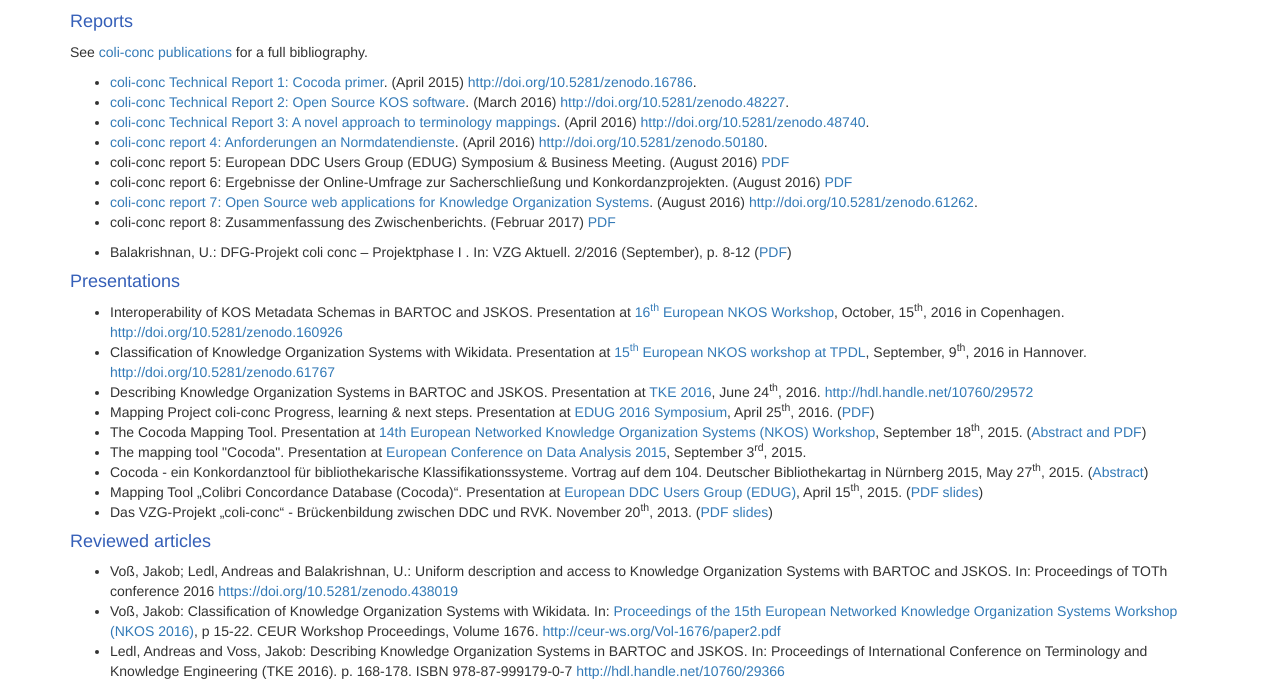
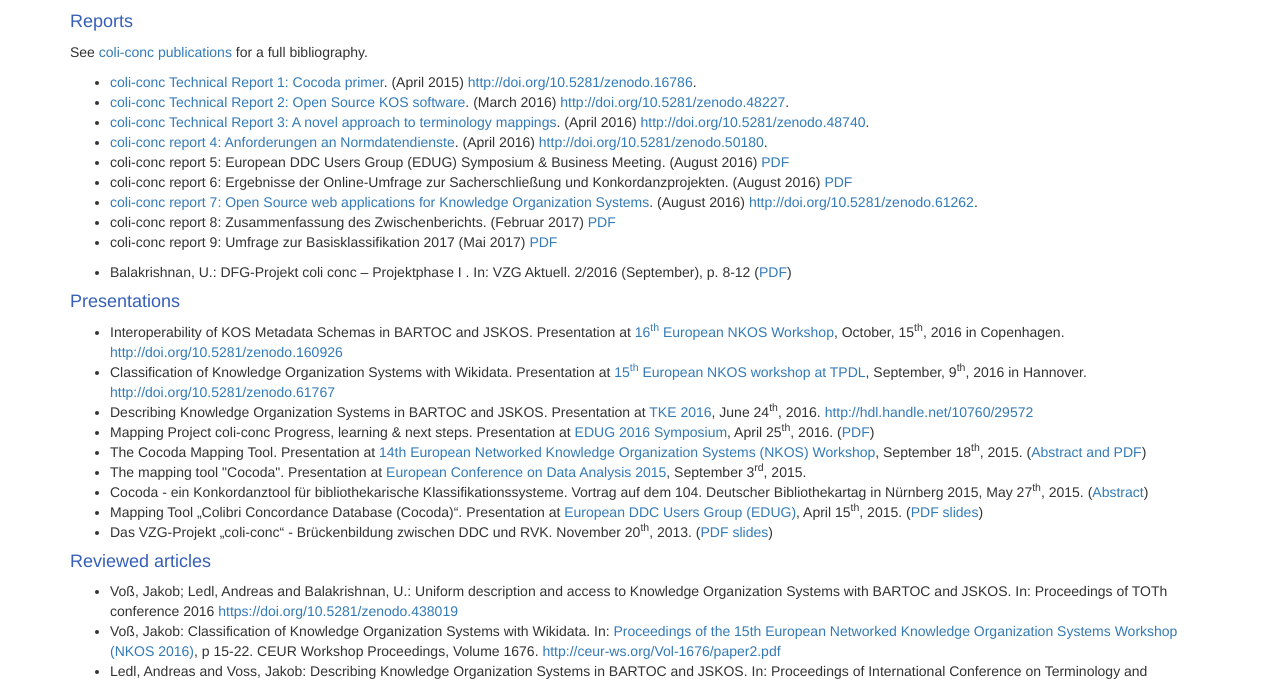
Before and after one commit to gbv/coli-conc.gbv.de, a PHP site: page /publications/ in a window 1280 px wide. Shown: the part 488-1168 px from the top of the page. Run offline with PHP 8.4, Linux system fonts and the light colour scheme; data that the repository does not hold is empty.

Commit message:
Umfrage zur Basisklassifikation 2017

```diff
--- a/publications/index.php
+++ b/publications/index.php
@@ -69,9 +69,12 @@ include "$BASE/header.php";
           Systems</a>. (August 2016)
           <a href="http://dx.doi.org/10.5281/zenodo.61262">http://doi.org/10.5281/zenodo.61262</a>.
         </li>
-	 <li>
+	    <li>
 	        coli-conc report 8: Zusammenfassung des Zwischenberichts. (Februar 2017)
 	        <a href="coli-conczusammenfassung.pdf">PDF</a>
+        </li>
+        <li>
+            coli-conc report 9: Umfrage zur Basisklassifikation 2017 (Mai 2017)                <a href="https://si-it-workshop.gbv.de/wp-content/uploads/2017/01/BKUmfrage_Ergebnisse.pdf">PDF</a>
 	    </li>
       </ul>
       <ul>
```
